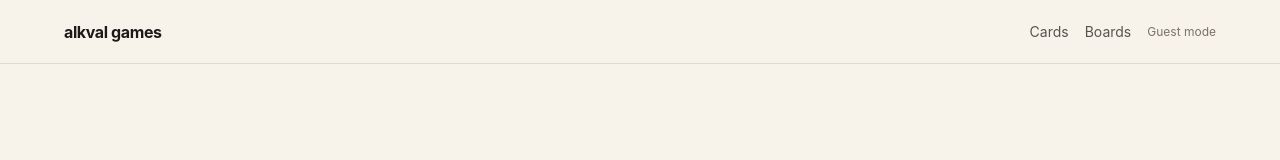
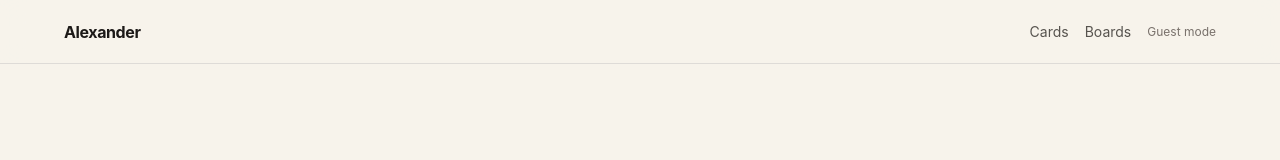
Before and after one commit to alkval/games-platform, a React (Vite) app: page / in a window 1280 px wide. Shown: the top 160 px of the page. Built offline with nearby package versions, Linux system fonts and the light colour scheme; no server answers; what boardgame.io would draw is missing.

Commit message:
use Alexander as the site brand

```diff
--- a/src/client/components/SiteHeader.tsx
+++ b/src/client/components/SiteHeader.tsx
@@ -7,7 +7,7 @@ export function SiteHeader() {
   return (
     <header className="site-header">
       <Link className="font-bold tracking-tight" to="/">
-        alkval games
+        Alexander
       </Link>
       <nav className="flex items-center gap-4 text-sm">
         <Link className="header-link" to="/cardgames">Cards</Link>
```
